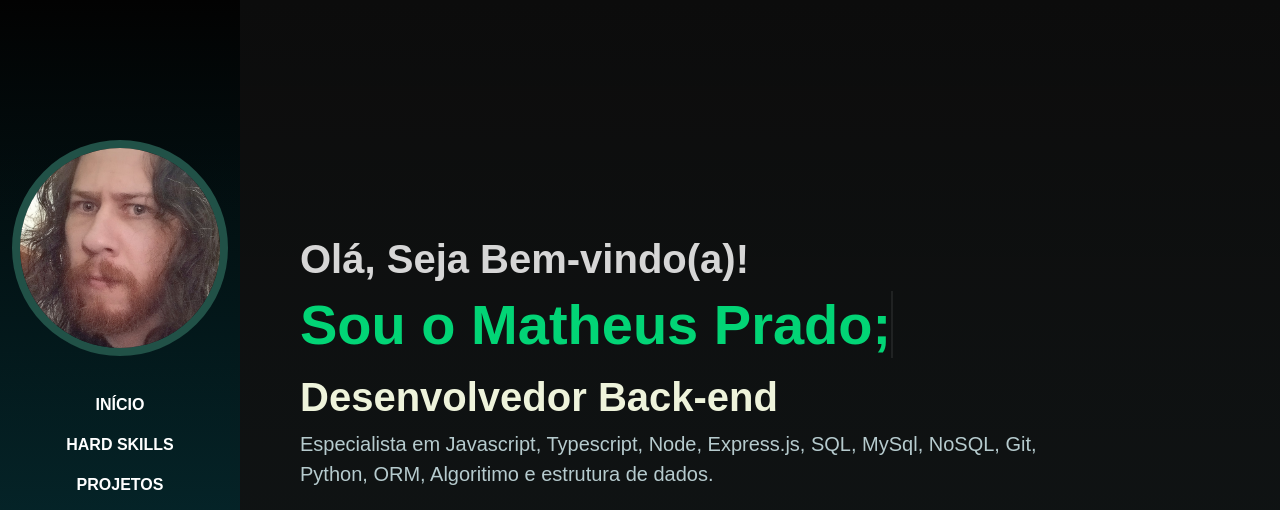
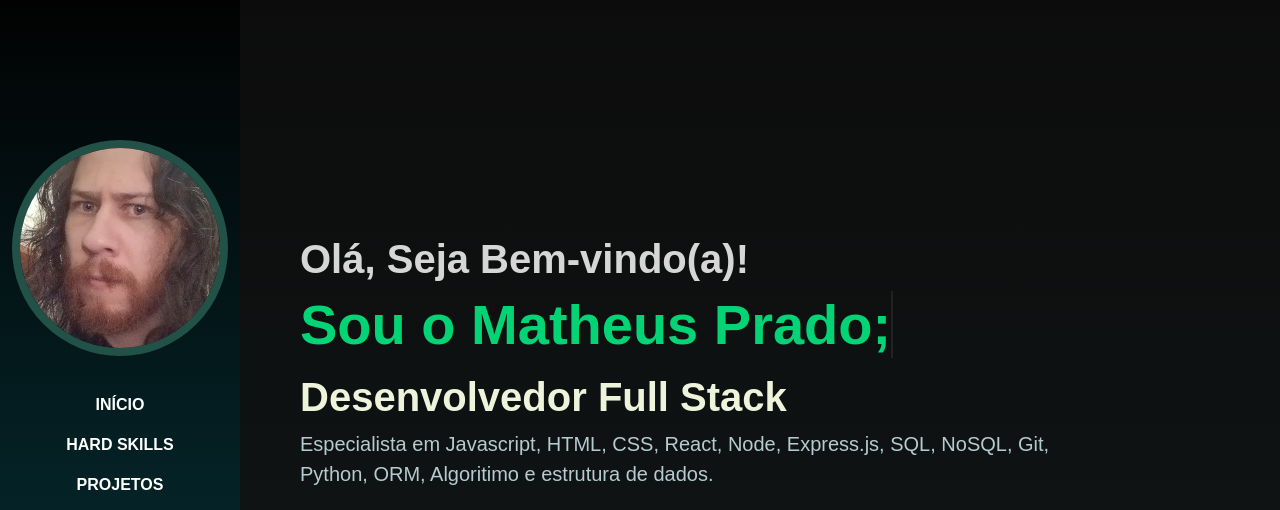
Before and after one commit to matheusPrado007/matheusPrado007.github.io, a website: page index.html in a window 1280 px wide. Shown: the top 510 px of the page. Drawn offline with Linux system fonts and the light colour scheme; some packages are replaced by stand-ins of ours; a script that the page names is missing; a web font is replaced by a local one.

Commit message:
feat: Atualiza para full stack

```diff
--- a/index.html
+++ b/index.html
@@ -69,9 +69,9 @@
                         <h1 class="display-4 fw-bold text-brand line typing-animation" data-aos="fade-up">
                             Sou o Matheus Prado;
                         </h1>
-                        <h1 class="stack"><strong>Desenvolvedor Back-end</strong> </h1>
+                        <h1 class="stack"><strong>Desenvolvedor Full Stack</strong> </h1>
                         <div class="lead mt-2 mb-4" data-aos="fade-up" data-aos-delay="300">
-                            Especialista em Javascript, Typescript, Node, Express.js, SQL, MySql,
+                            Especialista em Javascript, HTML, CSS, React, Node, Express.js, SQL,
                             NoSQL, Git, Python, ORM, Algoritimo e estrutura de dados.
                         </div>
                         <div data-aos="fade-up" data-aos-delay="600">
```
